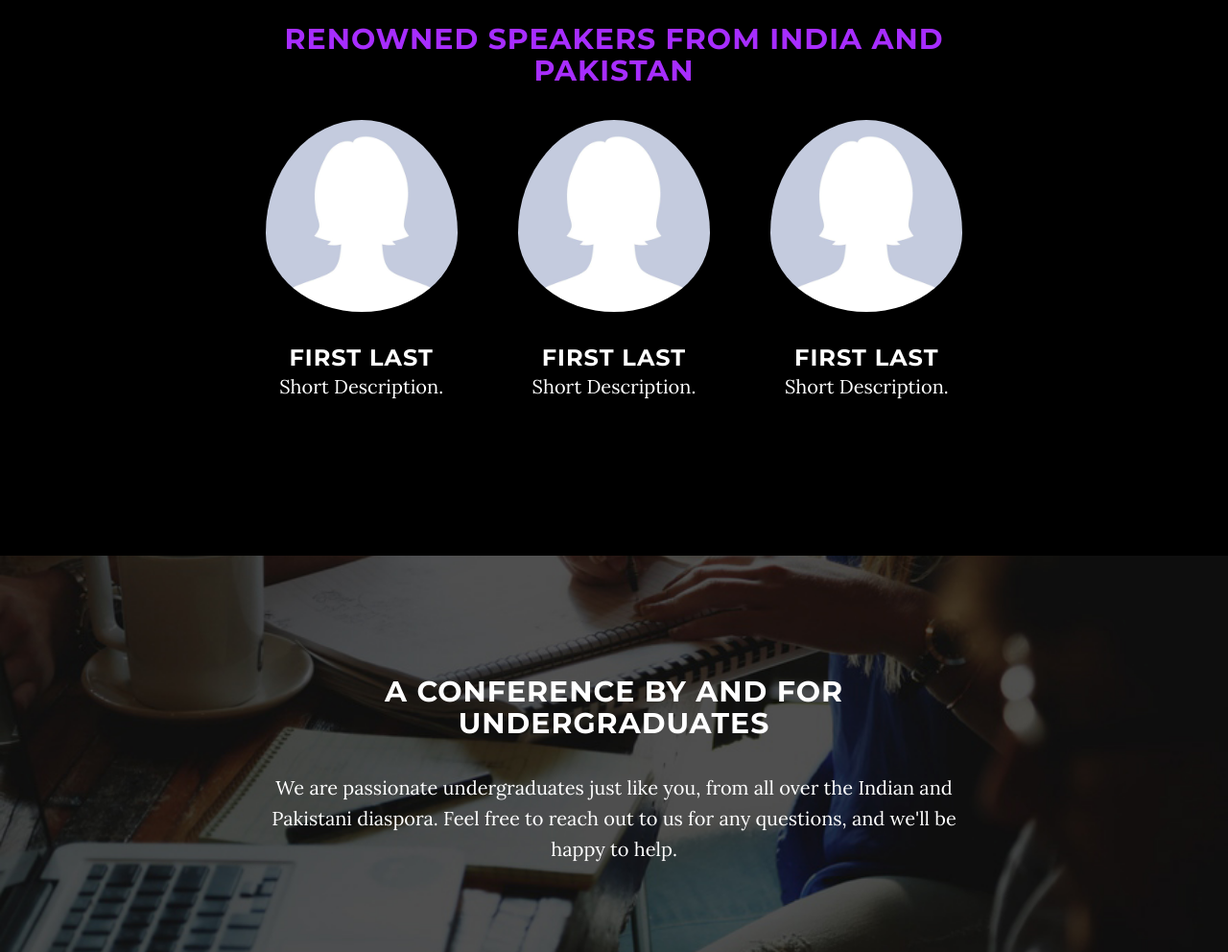
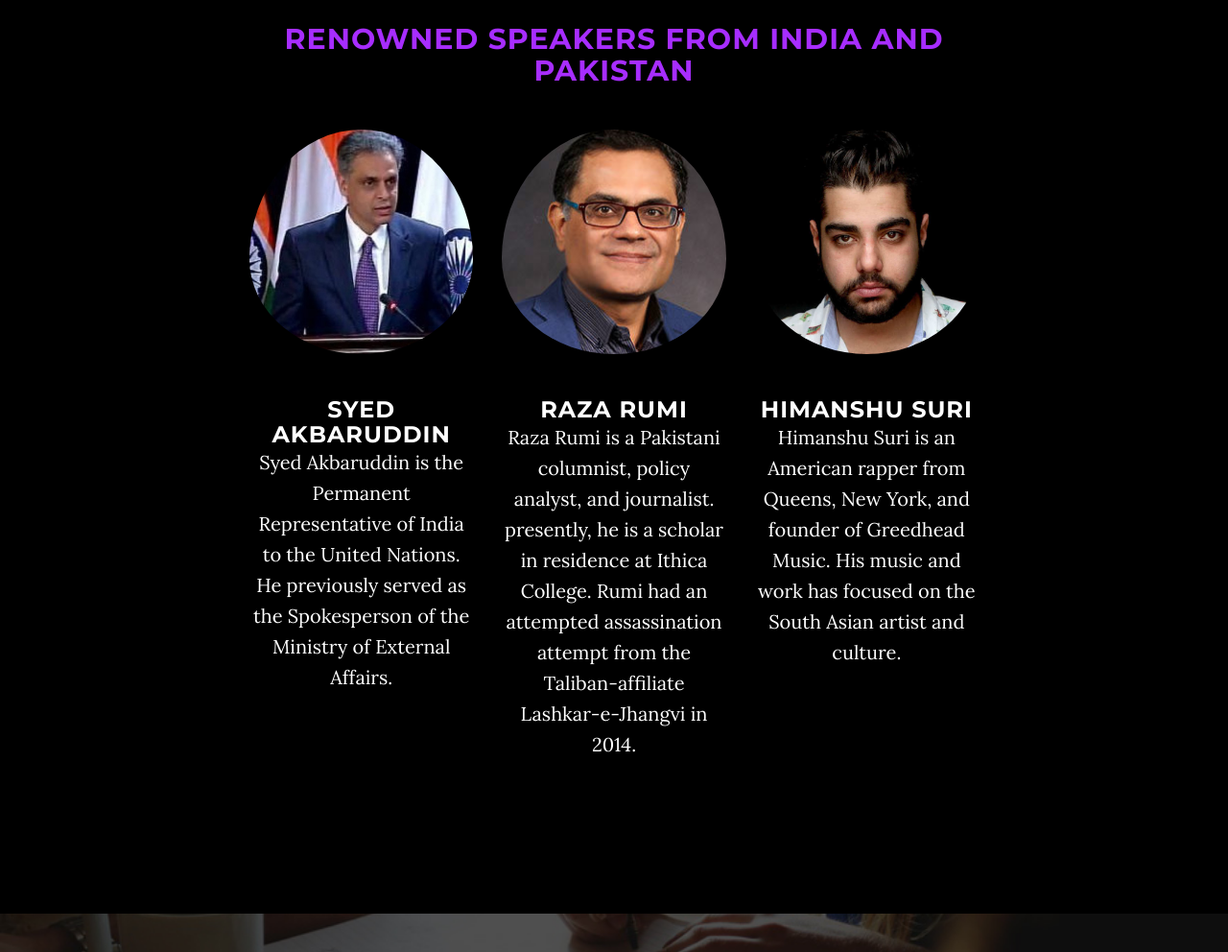
Before and after one commit to shrinidhit/Indo_Pak, a website: page index.html in a window 1280 px wide. Shown: the part 2720-3712 px from the top of the page at 96% size. Drawn offline with nearby package versions, Linux system fonts and the light colour scheme; some packages are replaced by stand-ins of ours.

Commit message:
Updated Speaker Section

```diff
--- a/css/grayscale.css
+++ b/css/grayscale.css
@@ -77,10 +77,21 @@ table .purple_line {
 
   img {
     padding-bottom: 35px;
-    width:200px;
     margin-left: auto;
     margin-right: auto;
   }
+
+  .pf-pic {
+    width: 250px;
+    margin-top: 50px;
+  }
+
+@media (min-width: 767px) {
+  .pf-pic {
+    margin-top: 10px;
+    margin-bottom: 10px;
+  }
+}
 
 .conference-section1,.conference-section2,.speakers-section,.schedule-section,.aboutus-section,.register-section{
   padding: 50px 25px 50px 25px;
--- a/index.html
+++ b/index.html
@@ -139,6 +139,7 @@
                 <div class="col-lg-8 col-lg-offset-2">
                 <h2>Schedule</h2>
                 <TABLE>
+
                    <TR>
                       <TD class = "purple_line">9:30 am - 11:30 am</TD>
                       <TD>Welcome Speech and Overview</TD>
@@ -175,19 +176,19 @@
             <div class="col-lg-8 col-lg-offset-2">
                 <h2>Renowned Speakers from India and Pakistan</h2>
                      <div class="col-lg-4 col-sm-6 text-center">
-                    <img class="img-circle img-responsive img-center pf-pic" src = "img/profile_pic.jpg" alt="">
-                    <h3 class="no-spacing white">First Last</h3>
-                    <p>Short Description.</p>
+                    <img class="img-circle img-responsive img-center pf-pic" src = "img/syed.jpg" alt="">
+                    <h3 class="no-spacing white">Syed Akbaruddin</h3>
+                    <p>Syed Akbaruddin is the Permanent Representative of India to the United Nations. He previously served as the Spokesperson of the Ministry of External Affairs.</p>
                 </div>
                 <div class="col-lg-4 col-sm-6 text-center">
-                    <img class="img-circle img-responsive img-center pf-pic" src = "img/profile_pic.jpg" alt="">
-                    <h3 class="no-spacing white">First Last</h3>
-                    <p>Short Description.</p>
+                    <img class="img-circle img-responsive img-center pf-pic" src = "img/raza2.jpg" alt="">
+                    <h3 class="no-spacing white">Raza Rumi</h3>
+                    <p>Raza Rumi is a Pakistani columnist, policy analyst, and journalist. presently, he is a scholar in residence at Ithica College. Rumi had an attempted assassination attempt from the Taliban-affiliate Lashkar-e-Jhangvi in 2014.</p>
                 </div>
                 <div class="col-lg-4 col-sm-6 text-center">
-                    <img class="img-circle img-responsive img-center pf-pic" src = "img/profile_pic.jpg" alt="">
-                    <h3 class="no-spacing white">First Last</h3>
-                    <p>Short Description.</p>
+                    <img class="img-circle img-responsive img-center pf-pic" src = "img/himanshu.jpg" alt="">
+                    <h3 class="no-spacing white">Himanshu Suri</h3>
+                    <p>Himanshu Suri is an American rapper from Queens, New York, and founder of Greedhead Music. His music and work has focused on the South Asian artist and culture.</p>
                 </div>
             </div>
         </div>
```
Also changed, not shown: img/.picasaoriginals/himanshu.jpg (added), img/.picasaoriginals/raza.jpg (added), img/.picasaoriginals/raza2.jpg (added), img/.picasaoriginals/syed.jpg (added), img/India_Pakistan_logo.jpg (deleted), img/India_Pakistan_logo_white.png (added), img/himanshu.jpg (added), img/himanshu2.jpg (added), img/raza.jpg (added), img/raza2.jpg (added), img/syed.jpg (added), img/syed2.jpg (added), 2 other files.
